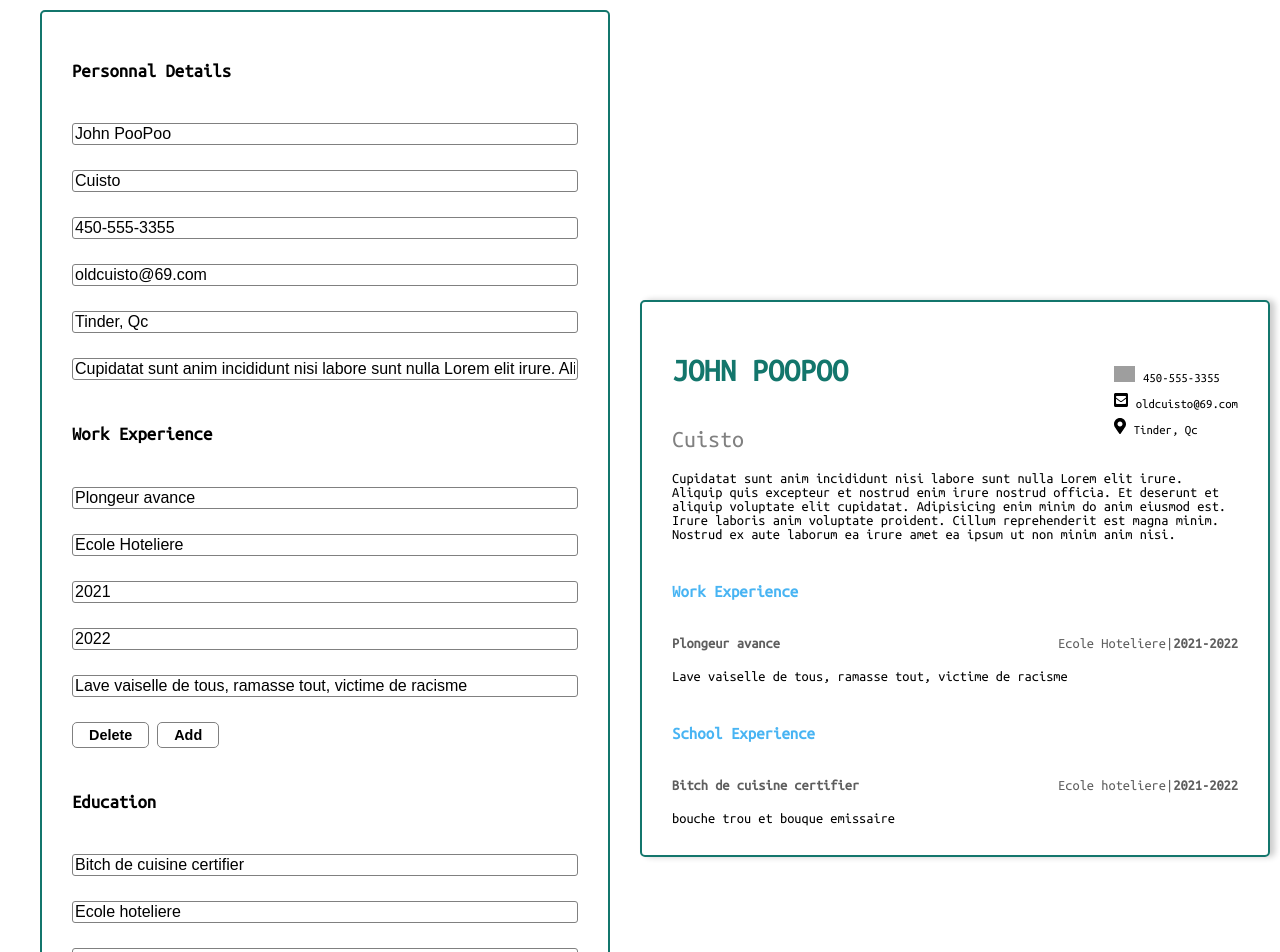
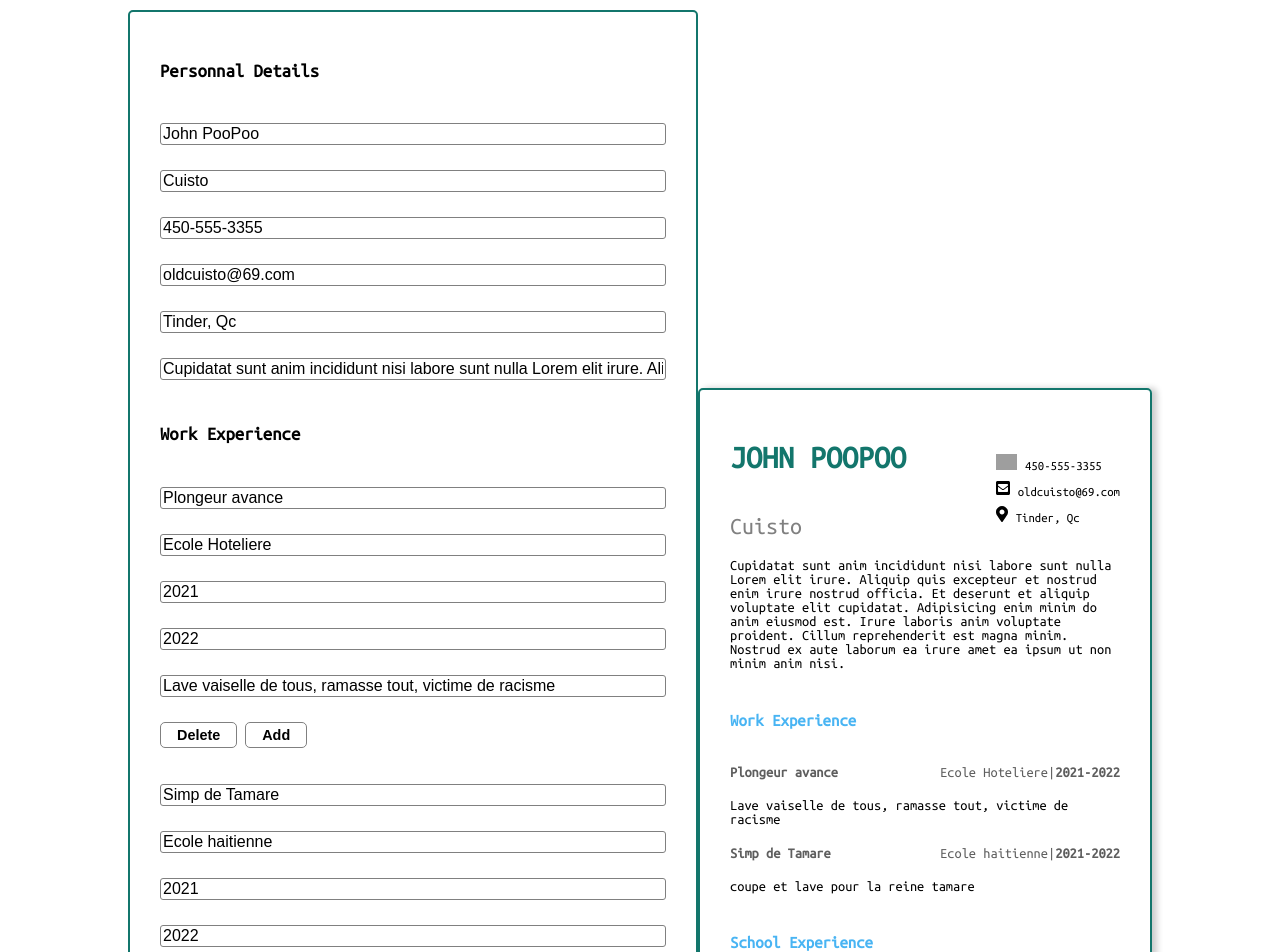
Before and after one commit to ouanling/CVbuilder, a React (Create React App) app: page / in a window 1280 px wide. Shown: the top 952 px of the page. Built offline with nearby package versions, Linux system fonts and the light colour scheme; grey boxes are pictures that could not be loaded.

Commit message:
added workedit

```diff
--- a/src/App.js
+++ b/src/App.js
@@ -5,6 +5,7 @@ import Work from "./comp/Work";
 import Schooling from "./comp/Schooling";
 import { useReactToPrint } from "react-to-print";
 import { ComponentToPrint } from "./comp/Printer";
+import WorkEdit from "./comp/WorkEdit";
 
 
 
@@ -17,11 +18,12 @@ function App() {
       content: () => componentRef.current,
     });
 
-  function handleChange(ev, arrays) {
+  function handleChange(ev, arrays, indexe) {
     const { name, value } = ev.target
+    const idid = indexe;
     if (arrays) {
     const tempData = [...infoObj[arrays]];
-    tempData[0][name] = value;
+    tempData[idid][name] = value;
     setInfoObj({...infoObj, arrays: tempData })
     }
 
@@ -43,15 +45,10 @@ function App() {
           <input type="text" name="city" onChange={handleChange} value={infoObj.city}></input>
           <input type="text" name="intro" onChange={handleChange} value={infoObj.intro}></input>
         <h3>Work Experience</h3>
-          <input type="text" name="job" onChange={ev => handleChange(ev, 'work')} value={infoObj.work[0]["job"]}></input>
-          <input type="text" name="jobplace" onChange={ev => handleChange(ev, 'work')} value={infoObj.work[0]["jobplace"]}></input>
-          <input type="text" name="jobfrom" onChange={ev => handleChange(ev, 'work')} value={infoObj.work[0]["jobfrom"]}></input>
-          <input type="text" name="jobto" onChange={ev => handleChange(ev, 'work')} value={infoObj.work[0]["jobto"]}></input>
-          <input type="text" name="jobdesc" onChange={ev => handleChange(ev, 'work')} value={infoObj.work[0]["jobdesc"]}></input>
-          <div className="btnwrap">
-            <button>Delete</button>
-            <button>Add</button>
-          </div>
+        <div>
+             { infoObj["work"].map((item, index) => <WorkEdit key={index} long={infoObj["work"].length} ind={index} handleChange={handleChange} item={item} />) }
+         </div>
+        {/* <WorkEdit handleChange={handleChange} {...infoObj["work"][0]}/> */}
         <h3>Education</h3>
           <input type="text" name="diploma" onChange={ev => handleChange(ev, 'schooling')} value={infoObj.schooling[0]["diploma"]}></input>
           <input type="text" name="school" onChange={ev => handleChange(ev, 'schooling')} value={infoObj.schooling[0]["school"]}></input>
@@ -67,7 +64,9 @@ function App() {
         <Heading {...infoObj}/>
             <div className="experience-list">
               <h3>Work Experience</h3>
-              <Work {...infoObj} />
+              <div>
+             { infoObj["work"].map((item, index) => <Work key={index} item={item} />) }
+         </div>
             </div>
             <div className="experience-list">
               <h3>School Experience</h3>
--- a/src/comp/Printer.js
+++ b/src/comp/Printer.js
@@ -10,7 +10,8 @@ export class ComponentToPrint extends React.PureComponent {
         <Heading {...this.props.obj}/>
             <div className="experience-list">
               <h3>Work Experience</h3>
-              <Work {...this.props.obj} />
+              <div> { this.props.obj["work"].map((item, index) => <Work key={index} item={item} />) } </div>
+              {/* <Work {...this.props.obj} /> */}
             </div>
             <div className="experience-list">
               <h3>School Experience</h3>
--- a/src/comp/Work.js
+++ b/src/comp/Work.js
@@ -1,22 +1,22 @@
 import React, { Component } from 'react';
 
-function Work({work}) {
+function Work({item}) {
     return (
         <div className="experience">
         <div className="experience-heading">
-          <h4>{work[0]["job"]}</h4>
+          <h4>{item["job"]}</h4>
           <div className="experience-details">
-            {work[0]["jobplace"]}
+            {item["jobplace"]}
              |
             <span className="bold">
-               {work[0]["jobfrom"]}
+               {item["jobfrom"]}
               -
-              {work[0]["jobto"]}
+              {item["jobto"]}
             </span>
           </div>
         </div>
         <div>
-        {work[0]["jobdesc"]}
+        {item["jobdesc"]}
         </div>
       </div>
     );
--- /dev/null
+++ b/src/comp/WorkEdit.js
@@ -0,0 +1,43 @@
+function WorkEdit({handleChange, item, ind, long}) {
+
+  return (
+    <div className="WorkAdd">
+      <input
+        type="text"
+        name="job"
+        onChange={(ev) => handleChange(ev, "work", ind)}
+        value={item.job}
+      ></input>
+      <input
+        type="text"
+        name="jobplace"
+        onChange={(ev) => handleChange(ev, "work", ind)}
+        value={item.jobplace}
+      ></input>
+      <input
+        type="text"
+        name="jobfrom"
+        onChange={(ev) => handleChange(ev, "work", ind)}
+        value={item.jobfrom}
+      ></input>
+      <input
+        type="text"
+        name="jobto"
+        onChange={(ev) => handleChange(ev, "work", ind)}
+        value={item.jobto}
+      ></input>
+      <input
+        type="text"
+        name="jobdesc"
+        onChange={(ev) => handleChange(ev, "work", ind)}
+        value={item.jobdesc}
+      ></input>
+      <div className="btnwrap" style={ (long -1 === ind) ? {} : {paddingBottom: "36px"}}>
+        <button >Delete</button>
+        <button>Add</button>
+      </div>
+    </div>
+  );
+}
+
+export default WorkEdit;
--- a/src/index.css
+++ b/src/index.css
@@ -8,8 +8,9 @@ body {
 
 
 }
-.root {
-  max-width: 80vw;
+#root {
+  display: flex;
+  justify-content: center;
 }
 img {
   height: 16px;
@@ -26,6 +27,7 @@ button:hover {
   display: grid;
   grid-template-columns: 1fr 1fr;
   margin: 10px;
+  max-width: 80%;
 
 
 
@@ -37,6 +39,13 @@ button:hover {
   border-radius: 5px;
   gap: 25px;
   padding: 30px;
+  display: flex;
+  flex-direction: column;
+
+
+}
+.WorkAdd {
+  gap: 25px;
   display: flex;
   flex-direction: column;
 
@@ -69,6 +78,7 @@ input {
 .btnwrap {
   display: flex;
   gap: 8px;
+  /* padding-bottom: 36px; */
 }
 button {
   border: 1px solid grey;
--- a/src/placeholder.js
+++ b/src/placeholder.js
@@ -15,7 +15,13 @@ const placehold = {
             jobto: "2022",
             jobdesc: "Lave vaiselle de tous, ramasse tout, victime de racisme",
 
-
+        },
+        {
+            job: "Simp de Tamare",
+            jobplace: "Ecole haitienne",
+            jobfrom: "2021",
+            jobto: "2022",
+            jobdesc: "coupe et lave pour la reine tamare"
         }
     ],
     schooling: [
@@ -24,7 +30,7 @@ const placehold = {
             school: "Ecole hoteliere",
             schoolfrom: "2021",
             schoolto: "2022",
-            desc: "bouche trou et bouque emissaire"
+            desc: "bouche trou et bouc emissaire"
         }
     ]
 
```
